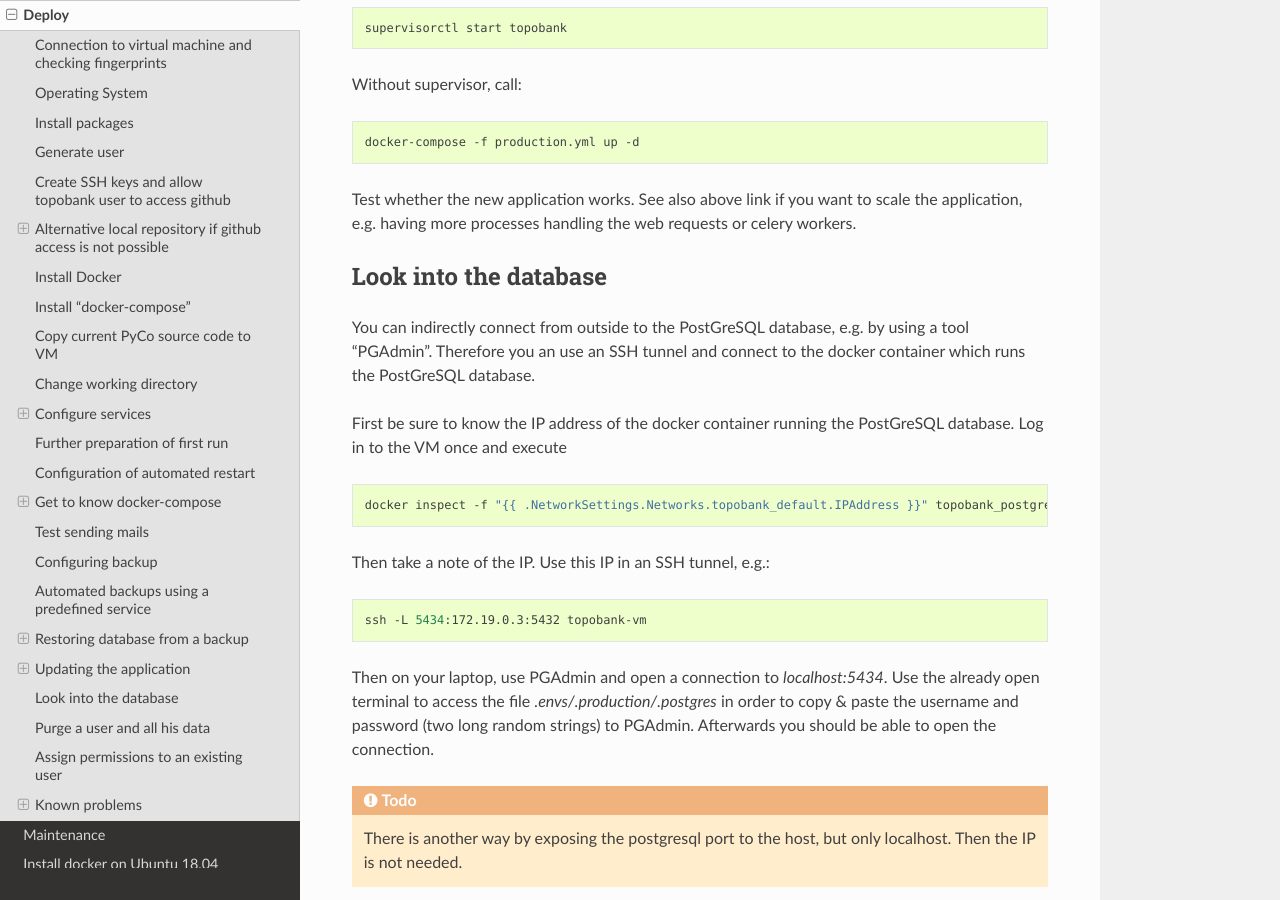
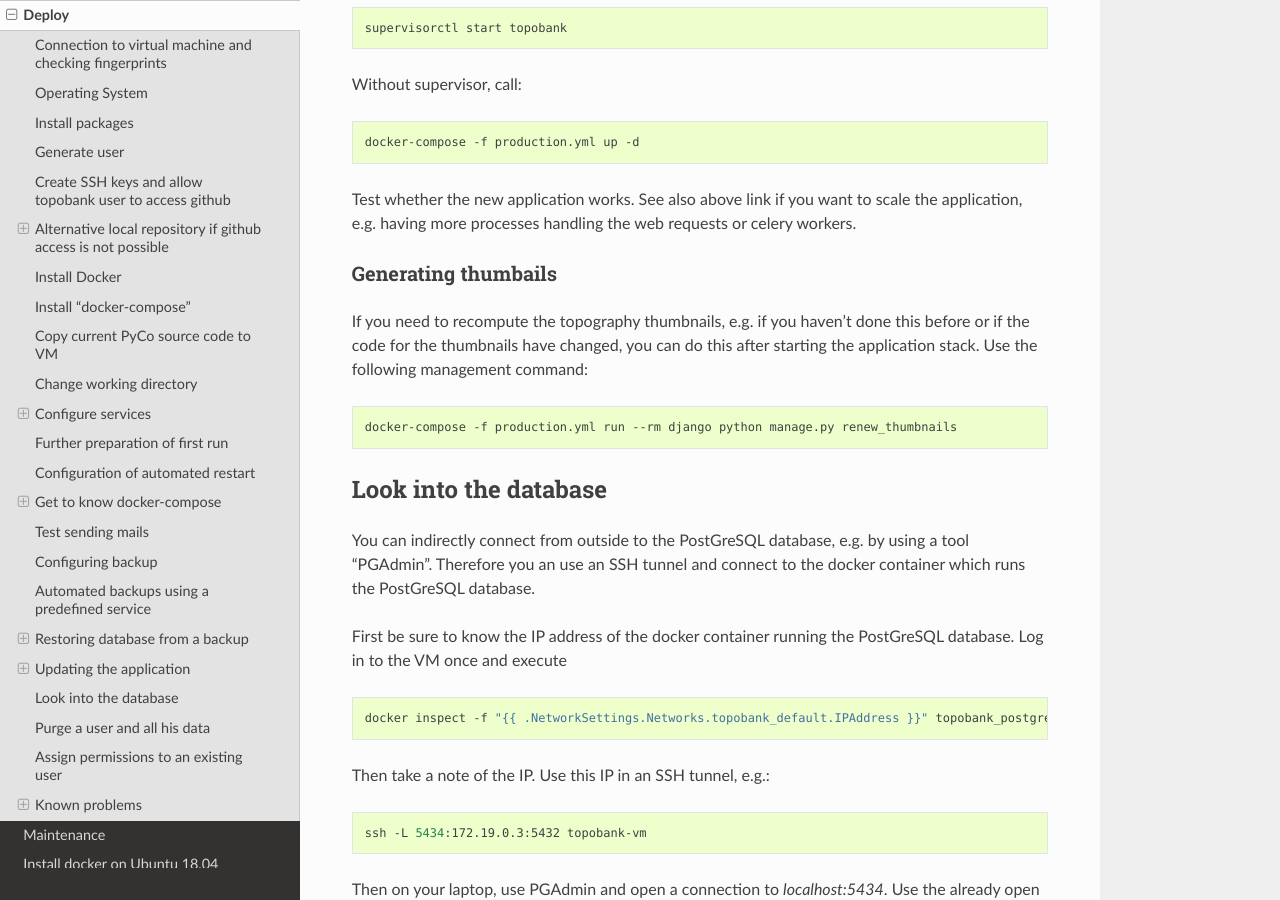
Before and after one commit to ContactEngineering/topobank, a Sphinx documentation site: the page built from docs/deploy.rst, in a window 1280 px wide and 900 px high, scrolled down 20231 px. Built offline with Sphinx 7.4.7 and the Read the Docs theme 2.0.0, drawn with Linux system fonts in a browser that asks for light colours; some of the changed text lies outside the part shown.

Commit message:
DOC: Added description about how to create thumbnails.
Related to #514.

```diff
--- a/docs/deploy.rst
+++ b/docs/deploy.rst
@@ -1071,6 +1071,19 @@ Without supervisor, call:
 Test whether the new application works. See also above link if you want to scale the application,
 e.g. having more processes handling the web requests or celery workers.
 
+Generating thumbails
+....................
+
+If you need to recompute the topography thumbnails, e.g. if you haven't done this before
+or if the code for the thumbnails have changed, you can do this after starting the application stack.
+Use the following management command:
+
+.. code:: bash
+
+     docker-compose -f production.yml run --rm django python manage.py renew_thumbnails
+
+
+
 Look into the database
 ----------------------
 
```
Also changed, not shown: other parts of docs/deploy.rst (+1 -1 lines).
